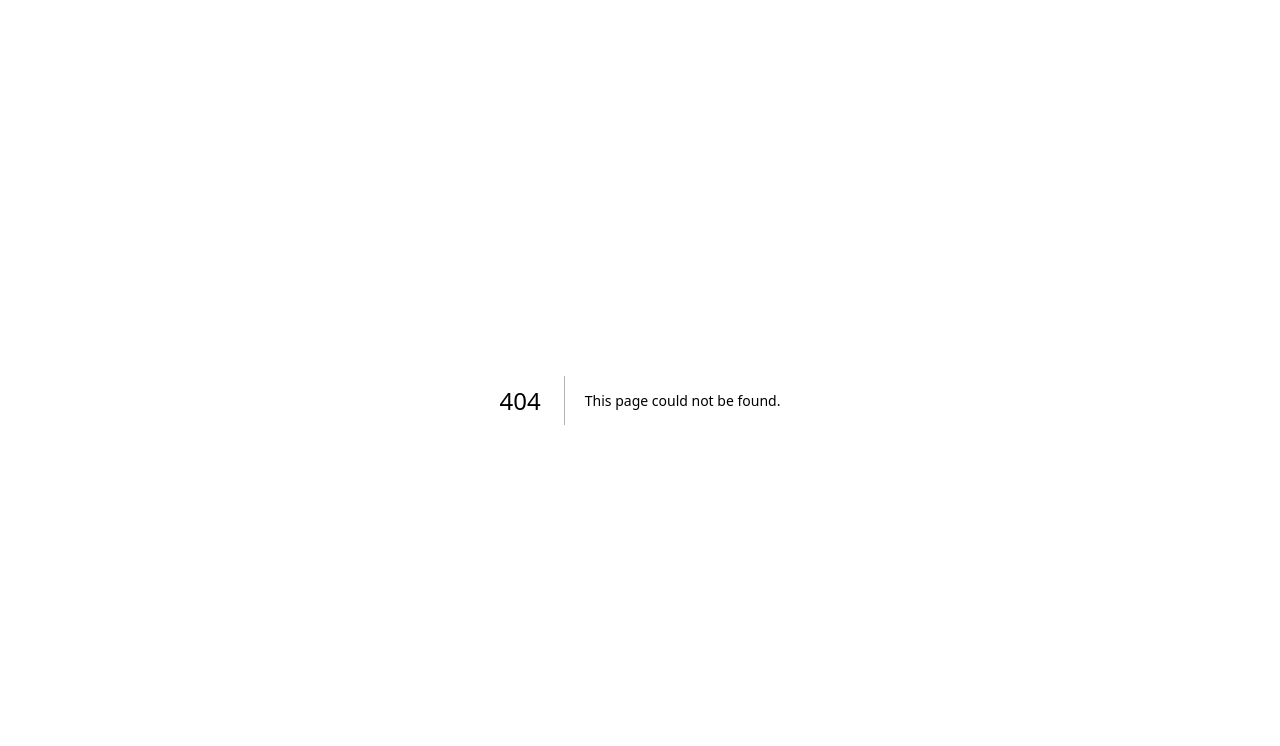
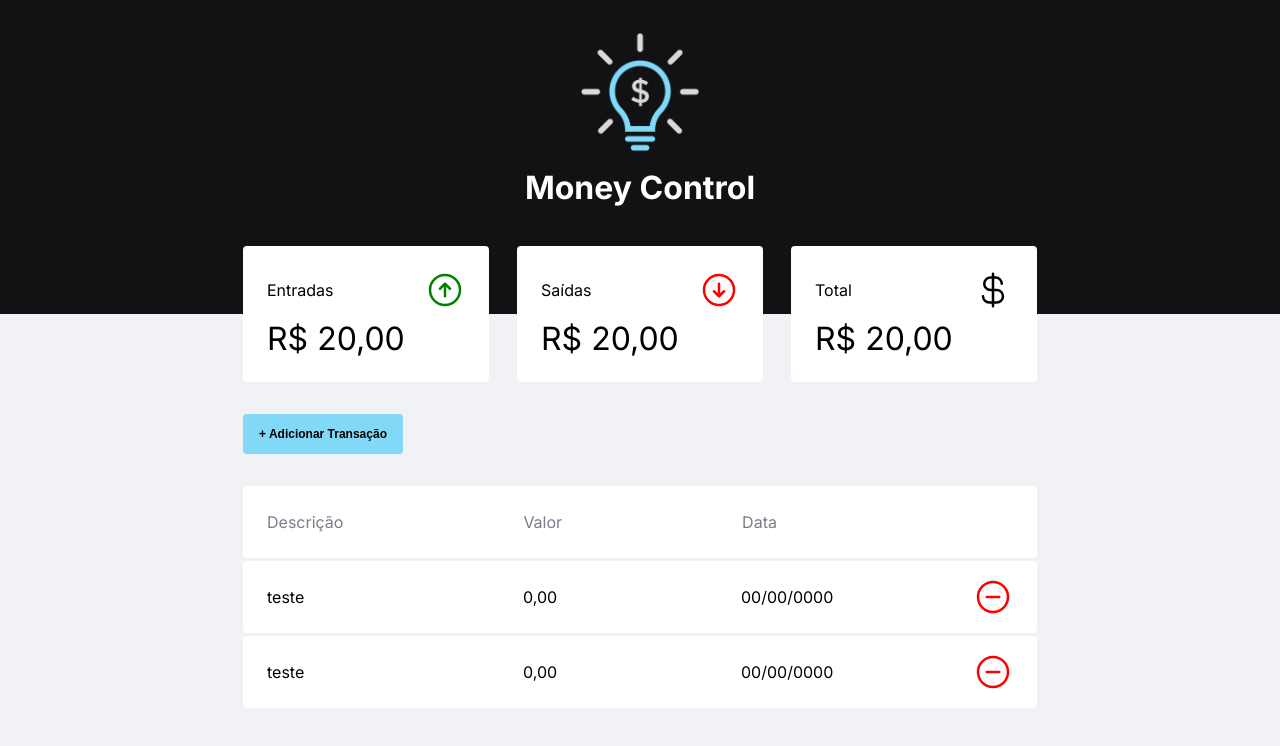
Before and after one commit to hudsonsamuelsantos/money-control, a Next.js app: page /dashboard in a window 1280 px wide. Before the commit this address had no page. Shown: the top 746 px of the page. Built offline with nearby package versions, Linux system fonts and the light colour scheme.

Commit message:
:sparkles: feat: dashboard page, components

```diff
--- a/package.json
+++ b/package.json
@@ -9,6 +9,7 @@
     "lint": "next lint"
   },
   "dependencies": {
+    "@phosphor-icons/react": "^2.0.10",
     "next": "13.4.12",
     "react": "18.2.0",
     "react-dom": "18.2.0",
--- /dev/null
+++ b/src/app/components/ExpenseCard/index.jsx
@@ -0,0 +1,24 @@
+"use client"
+
+import { ArrowCircleDown, ArrowCircleUp, CurrencyDollar } from '@phosphor-icons/react'
+import * as S from './style'
+
+export default function ExpenseCard(props) {
+    return (
+        <S.Card>
+            <div>
+                <span>{props.title}</span>
+                {props.up &&
+                    <ArrowCircleUp size={40} color='green'/>
+                }
+                {props.down &&
+                    <ArrowCircleDown size={40} color='red'/>
+                }
+                {props.all &&
+                    <CurrencyDollar size={40}/>
+                }
+            </div>
+            <span className="value">R$ {props.value}</span>
+        </S.Card>
+    )
+}
--- /dev/null
+++ b/src/app/components/ExpenseCard/style.jsx
@@ -0,0 +1,24 @@
+"use client"
+
+import { styled } from "styled-components";
+
+export const Card = styled.div`
+    background-color: #fff;
+    width: 246px;
+    height: 136px;
+    border-radius: 0.25rem;
+    padding: 24px;
+    display: flex;
+    flex-direction: column;
+    justify-content: space-between;
+
+    div {
+        display: flex;
+        justify-content: space-between;
+        align-items: center;
+    }
+
+    .value {
+        font-size: 32px;
+    }
+`;
--- /dev/null
+++ b/src/app/components/ExpenseItem/index.jsx
@@ -0,0 +1,21 @@
+"use client"
+
+import { MinusCircle } from '@phosphor-icons/react'
+import * as S from './style'
+
+export default function ExpenseItem(props) {
+    return (
+        <S.ExpenseItem>
+            <span id='description'>
+                {props.description}
+            </span>
+            <span id='value'>
+                {props.value}
+            </span>
+            <span id='date'>
+                {props.date}
+            </span>
+            <MinusCircle size={40} color='red'/>
+        </S.ExpenseItem>
+    )
+}
--- /dev/null
+++ b/src/app/components/ExpenseItem/style.js
@@ -0,0 +1,34 @@
+"use client"
+
+import { styled } from "styled-components";
+
+export const ExpenseItem = styled.div`
+    background-color: #fff;
+    margin-top: 3px;
+    border-radius: 0.25rem;
+    height: 72px;
+    display: flex;
+    align-items: center;
+    position: relative;
+
+    span#description {
+        position: absolute;
+        left: 24px;
+    }
+
+    span#value {
+        position: absolute;
+        left: 280px;
+    }
+
+    span#date {
+        position: absolute;
+        left: 498px;
+    }
+
+    svg {
+        position: absolute;
+        right: 24px;
+        cursor: pointer;
+    }
+`;
--- a/src/app/components/Header/index.jsx
+++ b/src/app/components/Header/index.jsx
@@ -4,16 +4,18 @@ import Image from "next/image"
 import * as S from "./style"
 import Logo from "@/../public/logo_bg_none.png"
 
-export default function Header() {
+export default function Header(props) {
     return (
         <S.Header>
             <Image src={Logo}/>
             <h1>
                 Money Control
             </h1>
-            <h2>
-                Faça login e comece a usar!
-            </h2>
+            {!props.noText &&
+                <h2>
+                    {props.text}
+                </h2>
+            }
         </S.Header>
     )
 }
--- /dev/null
+++ b/src/app/dashboard/page.jsx
@@ -0,0 +1,34 @@
+"use client"
+
+import Header from "../components/Header"
+import * as S from "./style"
+import ExpenseCard from "../components/ExpenseCard"
+import Button from "../components/Button"
+import ExpenseItem from "../components/ExpenseItem"
+
+export default function Dashboard() {
+    return (
+      <S.Main>
+        <Header noText/>
+        <S.Table>
+          <div className="container">
+            <div className="cards_box">
+              <ExpenseCard title="Entradas" up value="20,00"/>
+              <ExpenseCard title="Saídas" down value="20,00"/>
+              <ExpenseCard title="Total" all value="20,00"/>
+            </div>
+            <div className="button_box">
+              <Button text="+ Adicionar Transação"/>
+            </div>
+            <div className="table_line">
+              <span>Descrição</span>
+              <span>Valor</span>
+              <span>Data</span>
+            </div>
+            <ExpenseItem description='teste' value='0,00' date='00/00/0000'/>
+            <ExpenseItem description='teste' value='0,00' date='00/00/0000'/>
+          </div>
+        </S.Table>
+      </S.Main>
+    )
+  }
--- /dev/null
+++ b/src/app/dashboard/style.jsx
@@ -0,0 +1,49 @@
+'use client'
+
+import { styled } from "styled-components";
+
+export const Main = styled.main`
+    display: flex;
+    flex-direction: column;
+    align-items: center;
+    height: 100vh;
+    padding-top: 32px;
+`;
+
+export const Table = styled.section`
+    background-color: #f0f2f5;
+    height: 100%;
+    width: 100%;
+    margin-top: calc(32px + 68px);
+    display: flex;
+    justify-content: center;
+
+    .container {
+        width: max-content;
+        display: flex;
+        flex-direction: column;
+    }
+
+    .cards_box {
+        display: flex;
+        justify-content: center;
+        width: 100%;
+        gap: 28px;
+        margin-top: -68px;
+    }
+
+    .button_box {
+        width: 160px;
+    }
+
+    .table_line {
+        background-color: #fff;
+        border-radius: 0.25rem;
+        height: 72px;
+        display: flex;
+        align-items: center;
+        padding: 24px;
+        gap: 180px;
+        color: #7C7C8A;
+    }
+`;
--- a/src/app/login/page.jsx
+++ b/src/app/login/page.jsx
@@ -9,7 +9,7 @@ import * as S from "./style"
 export default function Login() {
     return (
       <S.Main>
-        <Header />
+        <Header text="Faça login e comece a usar!"/>
         <Form>
           <label>
             Endereço de e-mail
--- a/src/app/register/page.jsx
+++ b/src/app/register/page.jsx
@@ -9,7 +9,7 @@ import Link from "next/link"
 export default function Register() {
   return (
     <S.Main>
-      <Header />
+      <Header text="Registre-se e comece a usar!"/>
       <Form>
         <label>
           Seu nome
```
Also changed, not shown: 1 other file (tests, documents, lock files or other folders).
